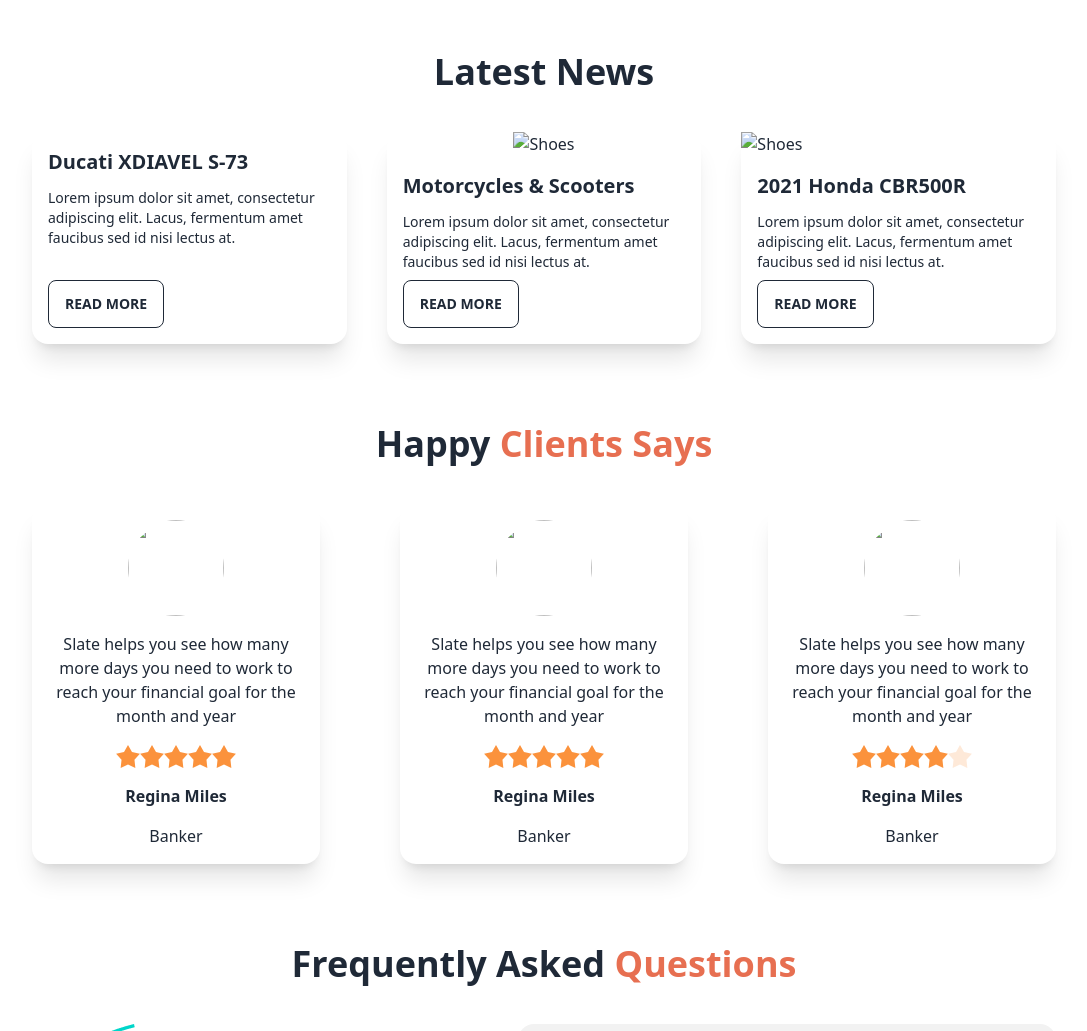
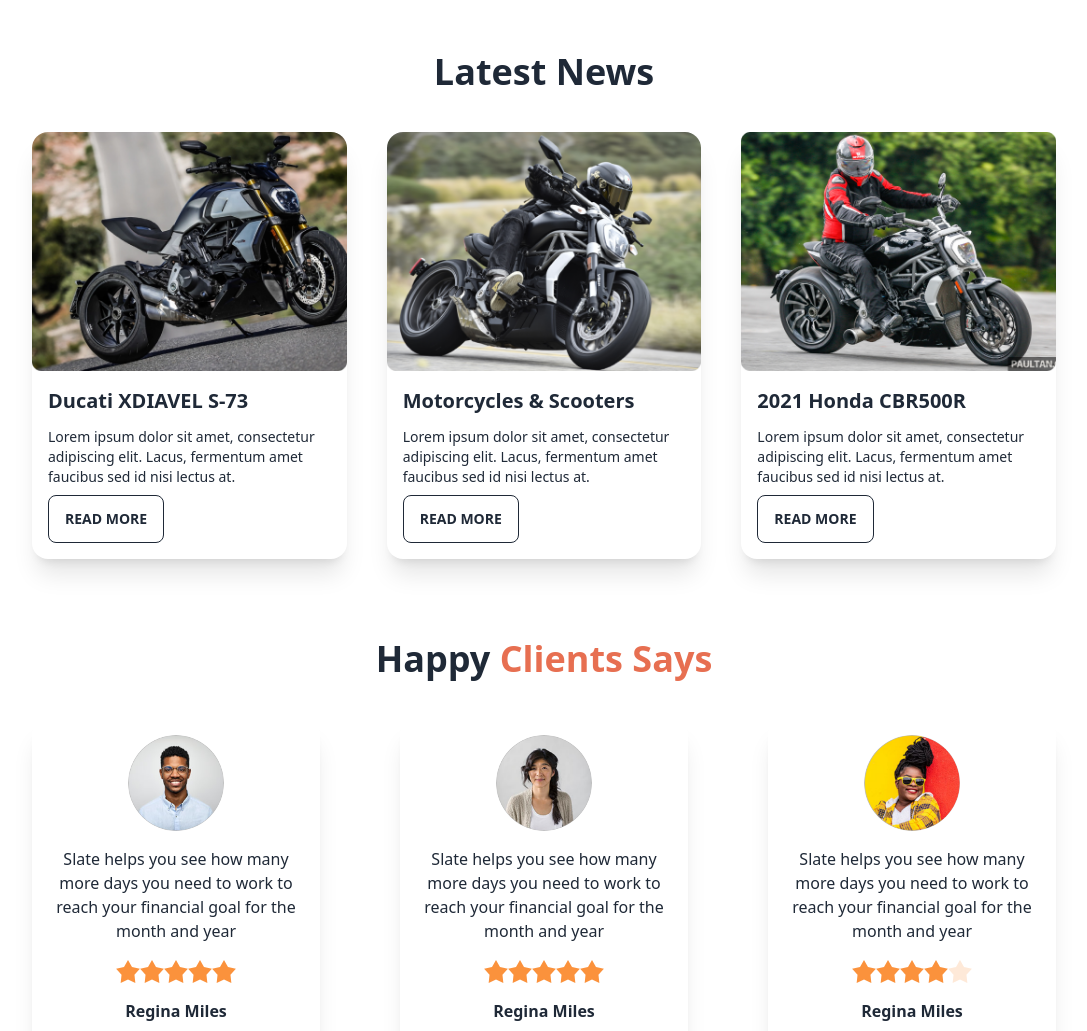
Before and after one commit to anissvr/Biker-zone-daisy-ui, a plain HTML site: page index.html in a window 1280 px wide. Shown: the part 1300-2331 px from the top of the page, without its empty margins (96-1183 px from the left). Drawn offline with nearby package versions, Linux system fonts and the light colour scheme; the site is published under a folder, as on GitHub Pages, so addresses that start at the root find nothing.

Commit message:
img added

```diff
--- a/index.html
+++ b/index.html
@@ -76,7 +76,7 @@
             <h1 class="text-center text-4xl font-bold">Latest News</h1>
             <div class="flex flex-col gap-10 lg:flex-row  my-10">
                 <div class="card card-compact  bg-base-100 shadow-xl">
-                    <figure><img src="/images/others/latest1.png" alt="" /></figure>
+                    <figure><img src="images/others/latest1.png" alt="" /></figure>
                     <div class="card-body">
                         <h2 class="card-title">Ducati XDIAVEL S-73</h2>
                         <p>Lorem ipsum dolor sit amet, consectetur adipiscing elit. Lacus, fermentum amet faucibus sed
@@ -87,7 +87,7 @@
                     </div>
                 </div>
                 <div class="card card-compact  bg-base-100 shadow-xl">
-                    <figure><img src="/images/others/latest2.png" alt="Shoes" /></figure>
+                    <figure><img src="images/others/latest2.png" alt="Shoes" /></figure>
                     <div class="card-body">
                         <h2 class="card-title">Motorcycles & Scooters</h2>
                         <p>Lorem ipsum dolor sit amet, consectetur adipiscing elit. Lacus, fermentum amet faucibus sed
@@ -98,7 +98,7 @@
                     </div>
                 </div>
                 <div class="card card-compact  bg-base-100 shadow-xl">
-                    <img src="/images/others/latest3.png" alt="Shoes" />
+                    <img src="images/others/latest3.png" alt="Shoes" />
                     <div class="card-body">
                         <h2 class="card-title">2021 Honda CBR500R</h2>
                         <p>Lorem ipsum dolor sit amet, consectetur adipiscing elit. Lacus, fermentum amet faucibus sed
@@ -116,7 +116,7 @@
                 <div class="card p-4 bg-base-100 shadow-xl text-center space-y-4">
                     <div class="avatar justify-center">
                         <div class="w-24 rounded-full ">
-                            <img src="/images/others/user-1.png" />
+                            <img src="images/others/user-1.png" />
                         </div>
                     </div>
                     <p>Slate helps you see how many more days you need to work to reach your financial goal for the
@@ -134,7 +134,7 @@
                 <div class="card p-4 bg-base-100 shadow-xl text-center space-y-4">
                     <div class="avatar justify-center">
                         <div class="w-24 rounded-full ">
-                            <img src="/images/others/user-2.png" />
+                            <img src="images/others/user-2.png" />
                         </div>
                     </div>
                     <p>Slate helps you see how many more days you need to work to reach your financial goal for the
@@ -152,7 +152,7 @@
                 <div class="card p-4 bg-base-100 shadow-xl text-center space-y-4">
                     <div class="avatar justify-center">
                         <div class="w-24 rounded-full ">
-                            <img src="/images/others/user-3.png" />
+                            <img src="images/others/user-3.png" />
                         </div>
                     </div>
                     <p>Slate helps you see how many more days you need to work to reach your financial goal for the
```
